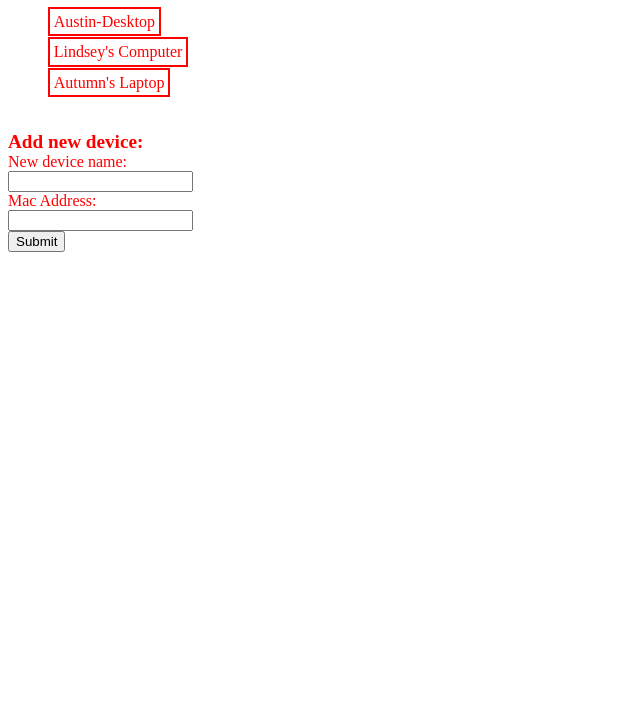
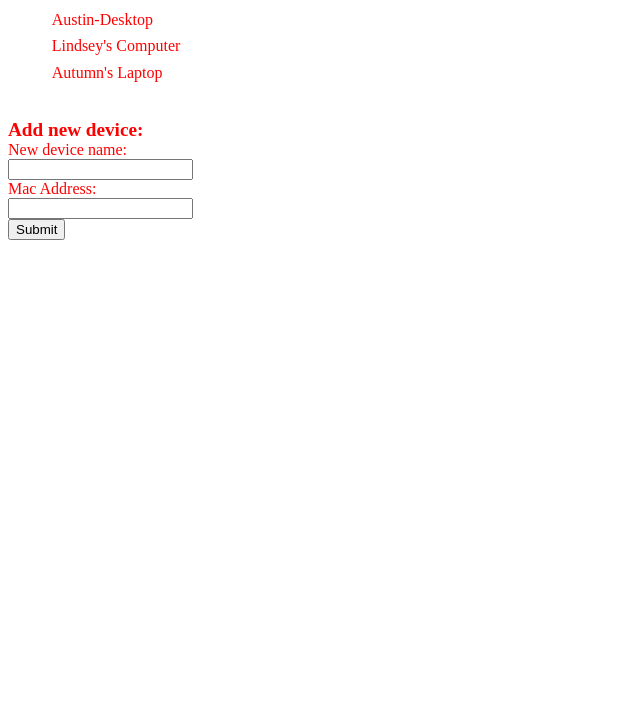
Before and after one commit to ajesquirell/Node.JS_Wake-On-LAN-Server, a website: page files/index.html in a window 1280 px wide. Shown: the part 73-800 px from the top of the page, without its empty margins (0-640 px from the left). Drawn offline with Linux system fonts and the light colour scheme.

```diff
--- a/files/styles.css
+++ b/files/styles.css
@@ -11,7 +11,7 @@
     width: max-content;
     padding: .3%;
     margin-bottom: .1%;
-    border: 2px solid red;
+
 }
 
 li:hover{
--- a/package.json
+++ b/package.json
@@ -5,6 +5,7 @@
   "main": "server.js",
   "dependencies": {
     "express": "^4.17.1",
+    "nodemon": "^2.0.7",
     "wake-on-lan": "^0.1.0",
     "wake_on_lan": "^1.0.0"
   },
```
Also changed, not shown: 1 other file.
